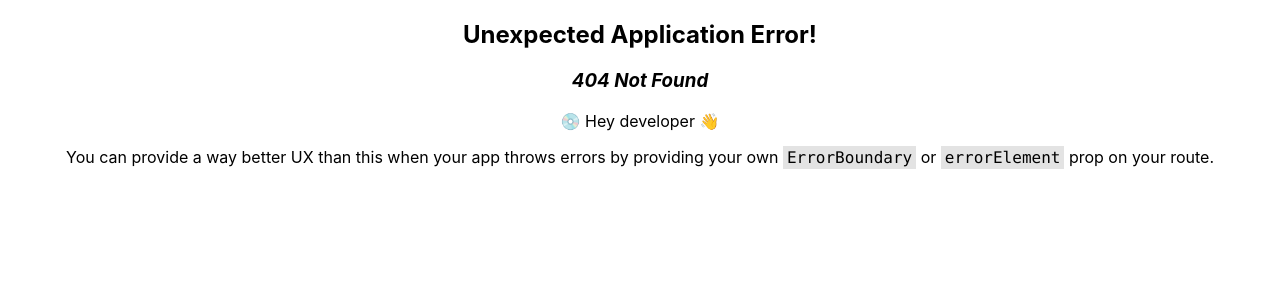
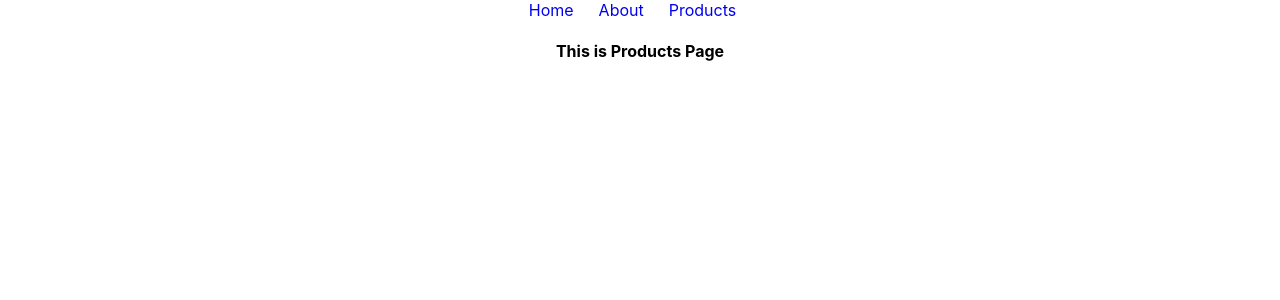
Before and after one commit to SkrChowdhury/reactjs-route, a React (Create React App) app: page /products in a window 1280 px wide. Before the commit this address had no page. Shown: the top 300 px of the page. Built offline with nearby package versions, Linux system fonts and the light colour scheme.

Commit message:
react router implemented

```diff
--- /dev/null
+++ b/src/components/About/About.js
@@ -0,0 +1,14 @@
+import React from 'react';
+import Header from '../Header/Header';
+
+const About = () => {
+    return (
+        <div>
+            <Header></Header>
+            <h5>This is the real About Page</h5>
+
+        </div>
+    );
+};
+
+export default About;
--- /dev/null
+++ b/src/components/Header/Header.css
@@ -0,0 +1,9 @@
+.header a {
+    text-decoration: none;
+    margin-right: 15px;
+    padding: 2px 5px;
+}
+
+.header a:hover {
+    background-color: lightblue;
+}
--- /dev/null
+++ b/src/components/Header/Header.js
@@ -0,0 +1,15 @@
+import React from 'react';
+import { Link } from 'react-router-dom';
+import './Header.css';
+
+const Header = () => {
+  return (
+    <div className="header">
+      <Link to="/home">Home</Link>
+      <Link to="/about">About</Link>
+      <Link to="/products">Products</Link>
+    </div>
+  );
+};
+
+export default Header;
--- /dev/null
+++ b/src/components/Home/Home.js
@@ -0,0 +1,14 @@
+import React from 'react';
+import Header from '../Header/Header';
+
+const Home = () => {
+    return (
+        <div>
+            <Header></Header>
+            <h3>This is real Home Component</h3>
+
+        </div>
+    );
+};
+
+export default Home;
--- /dev/null
+++ b/src/components/Products/Products.js
@@ -0,0 +1,13 @@
+import React from 'react';
+import Header from '../Header/Header';
+
+const Prodcuts = () => {
+  return (
+    <div>
+      <Header></Header>
+      <h4>This is Products Page</h4>
+    </div>
+  );
+};
+
+export default Prodcuts;
```
Also changed, not shown: src/App.js (+7 -2 lines), src/_steps.js (+7 -0 lines).
